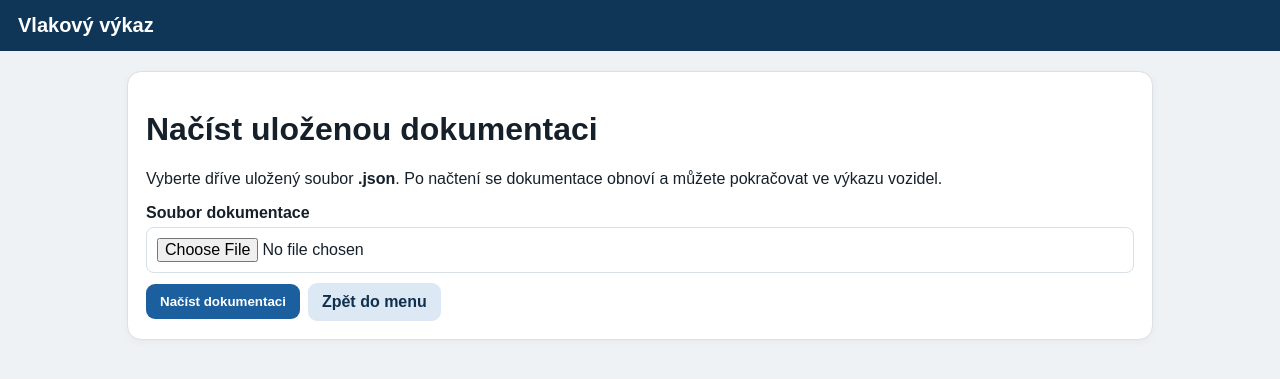
After one commit to VyhnalekDaniel/vlakovy-vykaz, a Flask app: page /nacist-dokumentaci in a window 1280 px wide. The commit adds this page. Shown: the top 379 px of the page. Run offline with Flask 3, Linux system fonts and the light colour scheme.

Commit message:
Add files via upload

```diff
--- a/app.py
+++ b/app.py
@@ -1,7 +1,10 @@
 from copy import deepcopy
+from datetime import datetime
 from os import environ
+import json
+import re
 
-from flask import Flask, flash, redirect, render_template, request, session, url_for
+from flask import Flask, Response, flash, redirect, render_template, request, session, url_for
 
 from vypocet import DATABAZE, HIERARCHIE_BLOKOVANI, ziskej_klic_vozidla
 
@@ -110,6 +113,43 @@ def reset_doc():
     session["doc"] = nova_dokumentace()
     session.pop("pending_vlak", None)
     session.modified = True
+
+
+def sloucit_s_vychozi_dokumentaci(nahrana):
+    """Doplní chybějící klíče, aby šly načíst i starší uložené soubory."""
+    vychozi = nova_dokumentace()
+
+    if not isinstance(nahrana, dict):
+        return vychozi
+
+    for cast in ["vlak", "zob", "jzb", "uzb"]:
+        if isinstance(nahrana.get(cast), dict):
+            vychozi[cast].update(nahrana[cast])
+
+    if isinstance(nahrana.get("vozidla"), list):
+        vychozi["vozidla"] = nahrana["vozidla"]
+
+    return vychozi
+
+
+def bezpecny_nazev_souboru(text):
+    text = text or "dokumentace"
+    text = re.sub(r"[^0-9A-Za-zÁ-Žá-ž_-]+", "_", text)
+    text = text.strip("_")
+    return text or "dokumentace"
+
+
+def navrhni_nazev_exportu(doc):
+    vlak = doc.get("vlak", {})
+    casti = [
+        vlak.get("druh", ""),
+        vlak.get("cislo", ""),
+        vlak.get("datum", ""),
+    ]
+    zaklad = "_".join(bezpecny_nazev_souboru(c) for c in casti if c)
+    if not zaklad:
+        zaklad = "vlakova_dokumentace"
+    return f"{zaklad}.json"
 
 # ------------------------------------------------------------
 # Pomocné funkce
@@ -245,6 +285,54 @@ def uloz_zob_z_formulare(doc):
 @app.route("/")
 def index():
     return render_template("index.html")
+
+
+@app.route("/ulozit-dokumentaci")
+def ulozit_dokumentaci():
+    doc = get_doc()
+    export = {
+        "format": "vlakovy-vykaz-json",
+        "verze": 1,
+        "ulozeno": datetime.now().isoformat(timespec="seconds"),
+        "dokumentace": doc,
+    }
+    data = json.dumps(export, ensure_ascii=False, indent=2)
+    filename = navrhni_nazev_exportu(doc)
+    return Response(
+        data,
+        mimetype="application/json; charset=utf-8",
+        headers={"Content-Disposition": f"attachment; filename={filename}"},
+    )
+
+
+@app.route("/nacist-dokumentaci", methods=["GET", "POST"])
+def nacist_dokumentaci():
+    if request.method == "POST":
+        soubor = request.files.get("soubor")
+
+        if not soubor or soubor.filename == "":
+            flash("Vyberte soubor s uloženou dokumentací.")
+            return redirect(url_for("nacist_dokumentaci"))
+
+        try:
+            obsah = soubor.read().decode("utf-8")
+            data = json.loads(obsah)
+        except Exception:
+            flash("Soubor se nepodařilo načíst. Zkontrolujte, že jde o uloženou dokumentaci ve formátu JSON.")
+            return redirect(url_for("nacist_dokumentaci"))
+
+        if isinstance(data, dict) and "dokumentace" in data:
+            doc = data["dokumentace"]
+        else:
+            # Zpětná kompatibilita: kdyby byl uložen přímo obsah dokumentace bez obalu.
+            doc = data
+
+        doc = sloucit_s_vychozi_dokumentaci(doc)
+        save_doc(doc)
+        flash("Dokumentace byla načtena.")
+        return redirect(url_for("vykaz_vozidel"))
+
+    return render_template("nacist_dokumentaci.html")
 
 
 @app.route("/nova-dokumentace")
--- a/templates/index.html
+++ b/templates/index.html
@@ -5,6 +5,7 @@
   <h1>Hlavní menu</h1>
   <div class="grid two">
     <a class="btn big" href="{{ url_for('nova_dokumentace_route') }}">Vlaková dokumentace</a>
+    <a class="btn big secondary" href="{{ url_for('nacist_dokumentaci') }}">Načíst dokumentaci</a>
     <a class="btn big secondary" href="{{ url_for('databaze') }}">Databáze</a>
   </div>
 </div>
--- /dev/null
+++ b/templates/nacist_dokumentaci.html
@@ -0,0 +1,18 @@
+{% extends "base.html" %}
+{% block title %}Načíst dokumentaci{% endblock %}
+{% block content %}
+<div class="card">
+  <h1>Načíst uloženou dokumentaci</h1>
+  <p>Vyberte dříve uložený soubor <strong>.json</strong>. Po načtení se dokumentace obnoví a můžete pokračovat ve výkazu vozidel.</p>
+
+  <form method="post" enctype="multipart/form-data">
+    <label>Soubor dokumentace</label>
+    <input type="file" name="soubor" accept="application/json,.json" required>
+
+    <div class="buttons">
+      <button class="btn" type="submit">Načíst dokumentaci</button>
+      <a class="btn secondary" href="{{ url_for('index') }}">Zpět do menu</a>
+    </div>
+  </form>
+</div>
+{% endblock %}
--- a/templates/rekapitulace.html
+++ b/templates/rekapitulace.html
@@ -24,6 +24,7 @@
   <p>JZB: {{ doc.jzb.vykonana }} | {{ doc.jzb.kde }} | {{ doc.jzb.kdy }} | {{ doc.jzb.kym }} {{ doc.jzb.kym_jiny }}</p>
   <p>ÚZB: {{ doc.uzb.vykonana }} | {{ doc.uzb.kde }} | {{ doc.uzb.kdy }} | {{ doc.uzb.kym }} {{ doc.uzb.kym_jiny }}</p>
   <div class="buttons">
+    <a class="btn" href="{{ url_for('ulozit_dokumentaci') }}">Uložit dokumentaci</a>
     <a class="btn" href="{{ url_for('tisk') }}">Tisk / PDF</a>
     <a class="btn secondary" href="{{ url_for('vykaz_vozidel') }}">Zpět do výkazu vozidel</a>
     <a class="btn secondary" href="{{ url_for('index') }}">Zpět do menu</a>
--- a/templates/tisk.html
+++ b/templates/tisk.html
@@ -16,5 +16,9 @@
   <p>JZB: {{ doc.jzb.vykonana }} | {{ doc.jzb.kde }} | {{ doc.jzb.kdy }} | {{ doc.jzb.kym }} {{ doc.jzb.kym_jiny }}</p>
   <p>ÚZB: {{ doc.uzb.vykonana }} | {{ doc.uzb.kde }} | {{ doc.uzb.kdy }} | {{ doc.uzb.kym }} {{ doc.uzb.kym_jiny }}</p>
 </div>
-<div class="buttons no-print"><button class="btn" onclick="window.print()">Tisk / uložit jako PDF</button><a class="btn secondary" href="{{ url_for('rekapitulace') }}">Zpět</a></div>
+<div class="buttons no-print">
+  <button class="btn" onclick="window.print()">Tisk / uložit jako PDF</button>
+  <a class="btn secondary" href="{{ url_for('ulozit_dokumentaci') }}">Uložit dokumentaci</a>
+  <a class="btn secondary" href="{{ url_for('rekapitulace') }}">Zpět</a>
+</div>
 {% endblock %}
--- a/templates/vykaz_vozidel.html
+++ b/templates/vykaz_vozidel.html
@@ -9,6 +9,7 @@
     <form method="post" action="{{ url_for('otoc_vlak') }}"><button class="btn secondary">Otočit vlak</button></form>
     <form method="post" action="{{ url_for('otoc_jednotku') }}"><button class="btn secondary">Otočit jednotku</button></form>
     <a class="btn" href="{{ url_for('zob') }}">Vytvořit ZOB</a>
+    <a class="btn secondary" href="{{ url_for('ulozit_dokumentaci') }}">Uložit dokumentaci</a>
   </div>
 </div>
 
```
Also changed, not shown: README.md.
